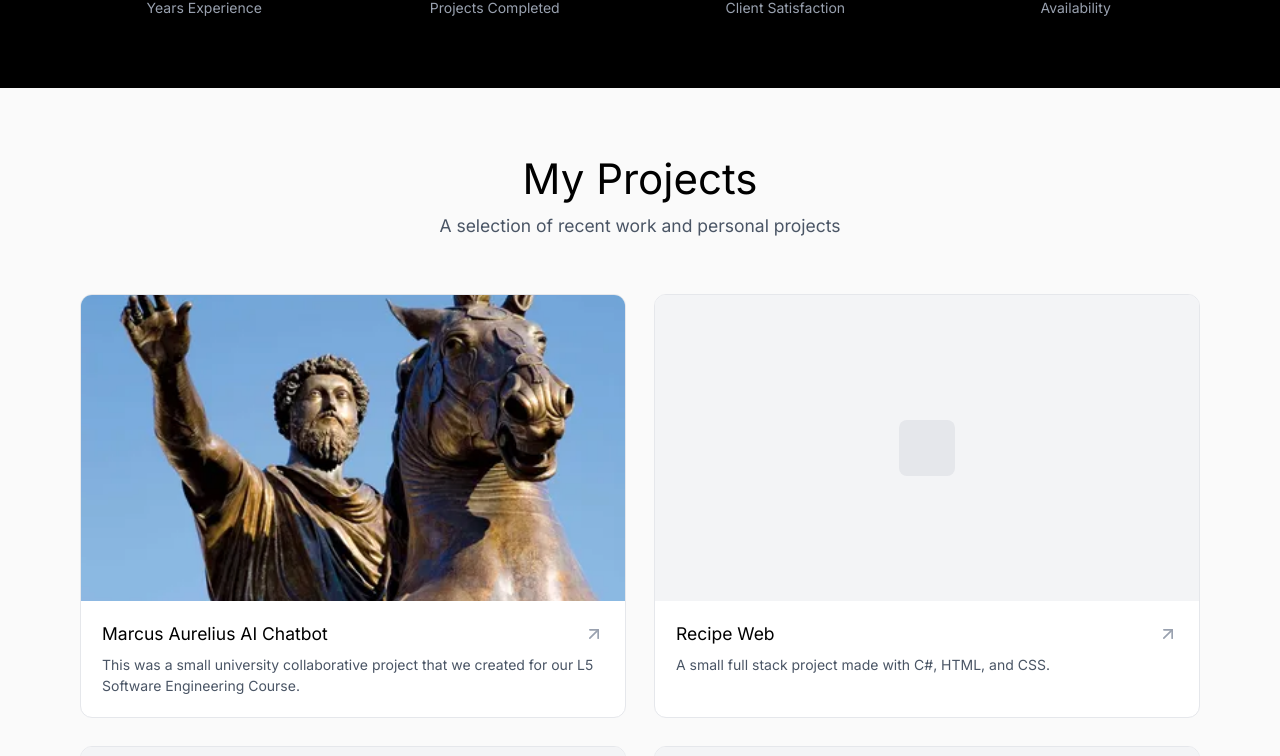
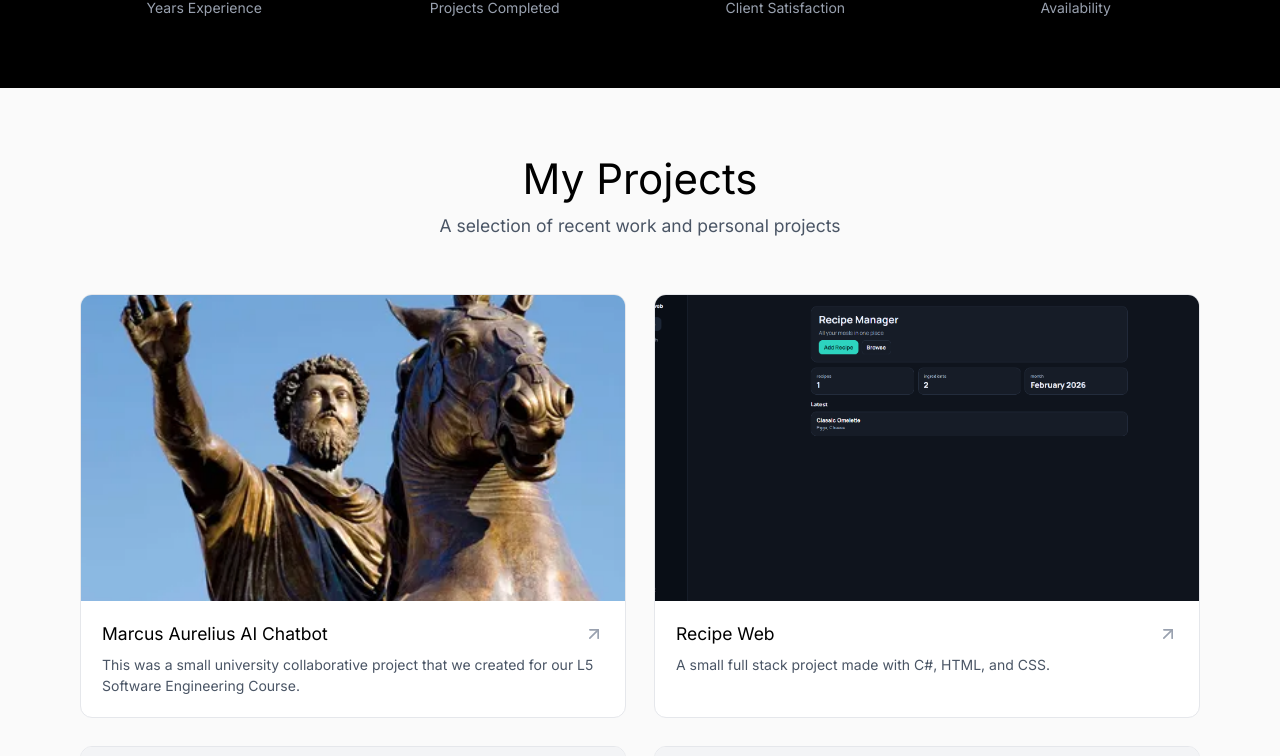
Before and after one commit to whos-ryan/CV_Site, a React (Vite) app: page / in a window 1280 px wide. Shown: the part 1101-1857 px from the top of the page. Built offline with nearby package versions, Linux system fonts and the light colour scheme.

Commit message:
PD-010 - Added Icon for Project 2

```diff
--- a/src/components/Hero.tsx
+++ b/src/components/Hero.tsx
@@ -1,5 +1,4 @@
 import { ArrowRight } from 'lucide-react';
-import { Link } from 'react-router-dom';
 import { useTypingEffect } from '../hooks/useTypingEffect';
 
 export function Hero() {
@@ -29,10 +28,10 @@ export function Hero() {
 
           </p>
           <div className="flex flex-col sm:flex-row gap-4 justify-center">
-            <Link to="/about" className="px-8 py-4 bg-black dark:bg-white text-white dark:text-black rounded-md hover:bg-gray-800 dark:hover:bg-gray-100 transition-colors flex items-center justify-center gap-2">
+            <button className="px-8 py-4 bg-black dark:bg-white text-white dark:text-black rounded-md hover:bg-gray-800 dark:hover:bg-gray-100 transition-colors flex items-center justify-center gap-2">
               About Me
               <ArrowRight size={20} />
-            </Link>
+            </button>
           </div>
         </div>
       </div>
--- a/src/components/Projects.tsx
+++ b/src/components/Projects.tsx
@@ -10,7 +10,7 @@ const projects = [
   {
     title: 'Recipe Web',
     description: 'A small full stack project made with C#, HTML, and CSS.',
-    image: '',
+    image: 'icons/recipeManager.png',
     href: 'https://recipeweb-production.up.railway.app',
   },
   {
```
Also changed, not shown: public/icons/recipeManager.png (added).
